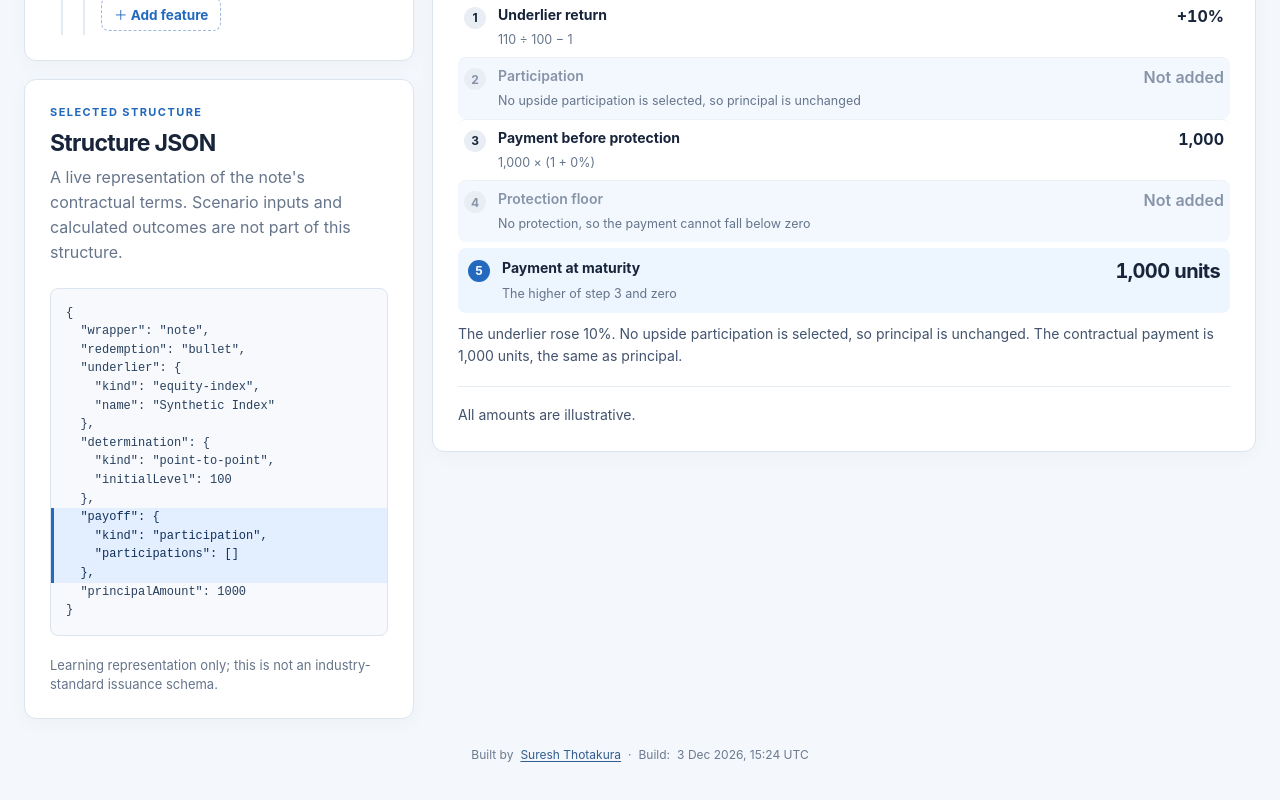
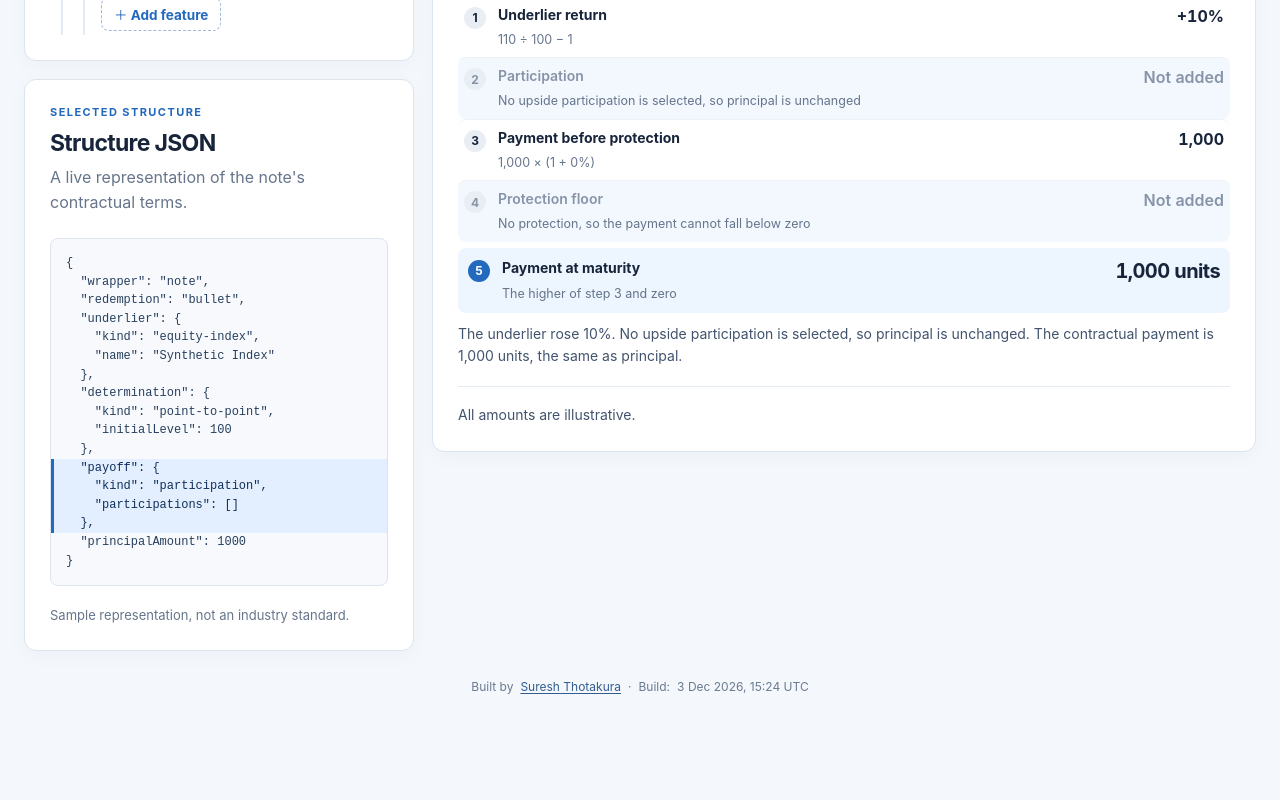
Before and after one commit to sthotakura/spire, a Vue app: page / in a window 1280 px wide. Shown: the part 898-1698 px from the top of the page. After the commit the page ends 1652 px from the top, so only its background shows below. Built offline with nearby package versions, Linux system fonts and the light colour scheme.

Commit message:
Reword the notes under the structure JSON
The panel now describes the JSON as a live representation of the note's contractual terms and a sample representation, not an industry standard. The sentence about scenario inputs is removed because it was misleading.

```diff
--- a/src/App.vue
+++ b/src/App.vue
@@ -474,9 +474,9 @@ const chart = computed(() => {
         <aside class="panel structure-json" aria-labelledby="structure-json-heading">
           <p class="eyebrow">{{ errors.length ? 'Draft structure · invalid terms' : 'Selected structure' }}</p>
           <h2 id="structure-json-heading">Structure JSON</h2>
-          <p class="help">{{ errors.length ? 'A live draft containing invalid terms. Correct the highlighted terms before treating it as a valid structure.' : "A live representation of the note's contractual terms. Scenario inputs and calculated outcomes are not part of this structure." }}</p>
+          <p class="help">{{ errors.length ? 'A live draft containing invalid terms. Correct the highlighted terms before treating it as a valid structure.' : "A live representation of the note's contractual terms." }}</p>
           <pre><code><span v-for="(line, index) in jsonLines" :key="index" :class="['jl', { on: line.concept && highlighted(line.concept) }]">{{ line.text }}</span></code></pre>
-          <p class="aside">Learning representation only; this is not an industry-standard issuance schema.</p>
+          <p class="aside">Sample representation, not an industry standard.</p>
         </aside>
       </div>
 
```
Also changed, not shown: 1 other file (tests, documents, lock files or other folders).
